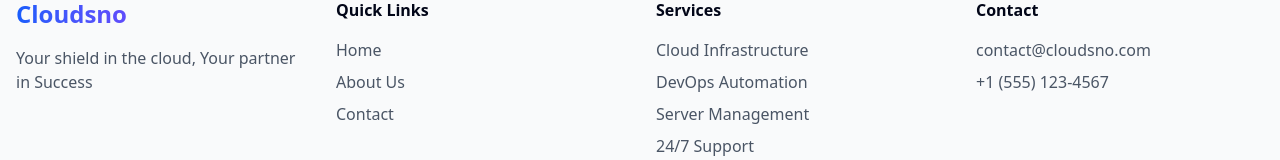
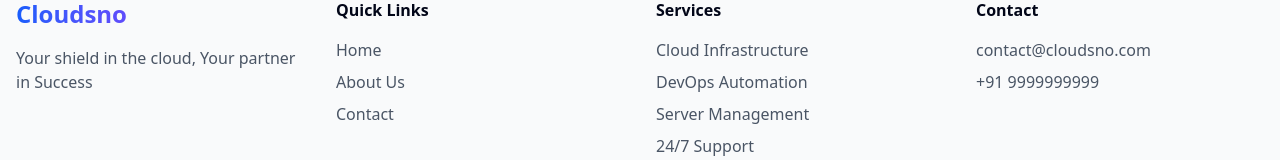
Before and after one commit to harshad8140/cloudsno, a Next.js app: page /about in a window 1280 px wide. Shown: the part 1195-1355 px from the top of the page. Built offline with nearby package versions, Linux system fonts and the light colour scheme.

Commit message:
update footer

```diff
--- a/src/components/Footer.tsx
+++ b/src/components/Footer.tsx
@@ -46,7 +46,7 @@ const Footer = () => {
                         <h4 className="font-semibold mb-4">Contact</h4>
                         <ul className="space-y-2">
                             <li className="text-gray-600">contact@cloudsno.com</li>
-                            <li className="text-gray-600">+1 (555) 123-4567</li>
+                            <li className="text-gray-600">+91 9999999999</li>
                         </ul>
                     </div>
                 </div>
```
